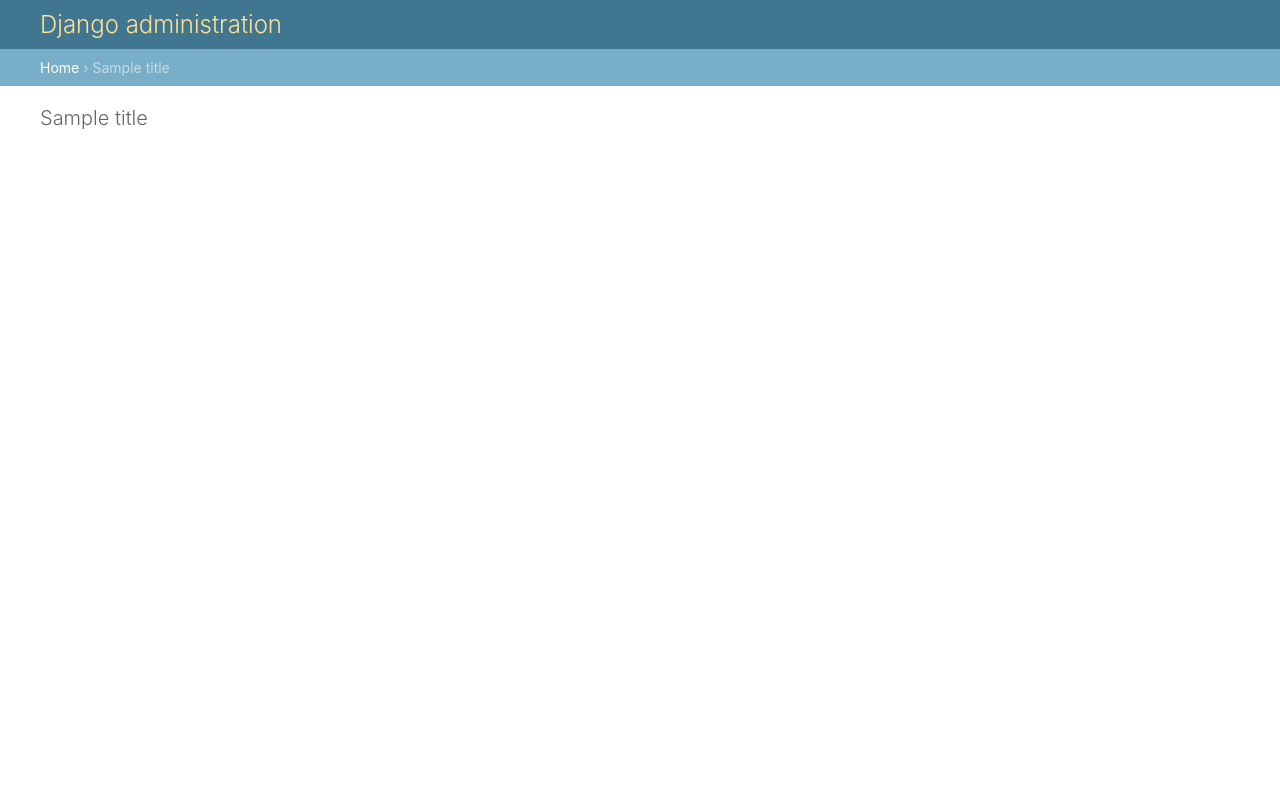
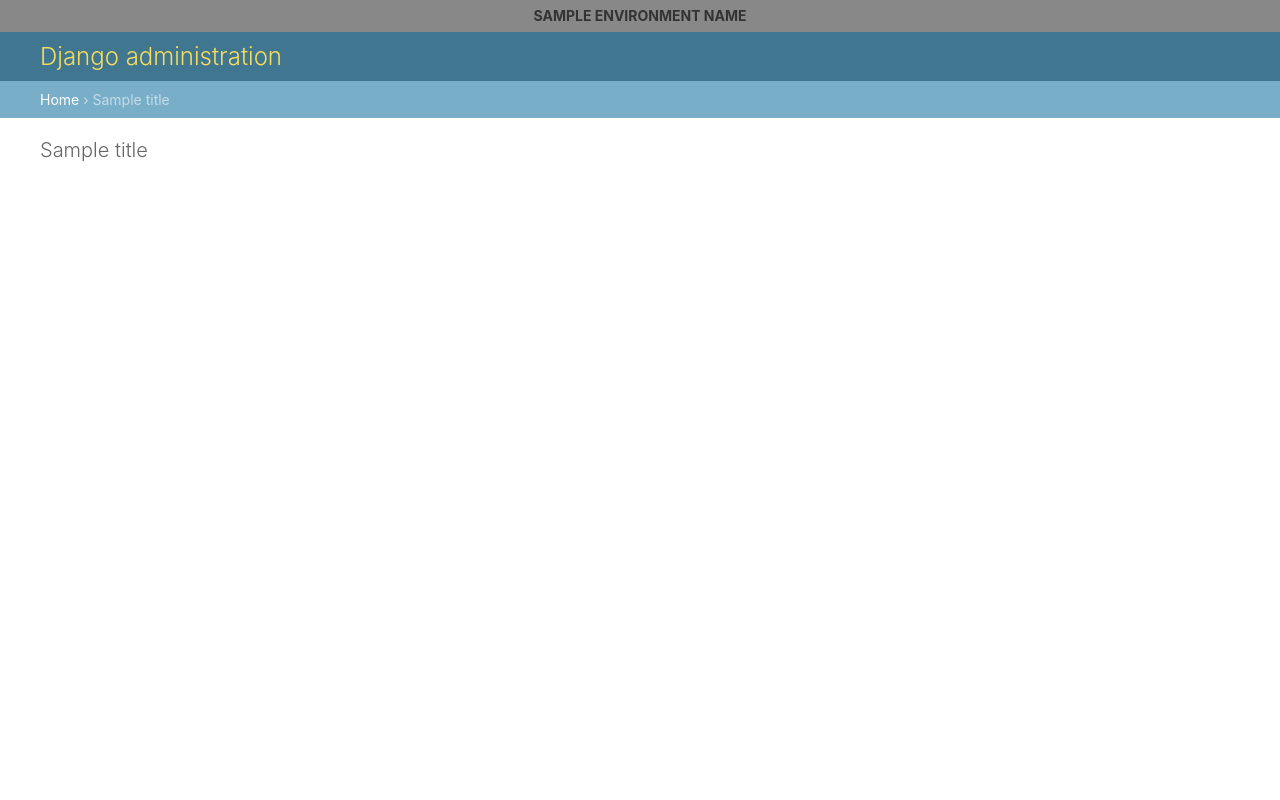
Before and after one commit to City-of-Helsinki/django-helusers, a Django app: template helusers/templates/admin/base_site_default.html in a window 1280 px wide. Run offline with Django 4.2, Linux system fonts and the light colour scheme; the template is opened without the code that fills it: most values are stand-ins (such as "Sample title", 1, 10 or a date in 2020).

Commit message:
feat: add HELUSERS_ENVIRONMENT setting
Shows a banner in Django admin indicating the current
environment if set to one of the predefined values:
- local
- review
- development
- testing
- staging
- production

Refs: RAT-123

```diff
--- a/helusers/settings.py
+++ b/helusers/settings.py
@@ -1,6 +1,9 @@
 from django.conf import settings
 from django.core.signals import setting_changed
 from django.dispatch import receiver
+
+ENVIRONMENT = getattr(settings, "HELUSERS_ENVIRONMENT", None)
+
 
 _defaults = dict(
     AUDIENCE=None,
--- a/helusers/templates/admin/base_site_default.html
+++ b/helusers/templates/admin/base_site_default.html
@@ -1,15 +1,35 @@
 {% extends "admin/base.html" %}
+{% block extrastyle %}
+{{ block.super }}
+{% if environment_name %}
+<style type="text/css">
+    body::before {
+        display: block;
+        line-height: 2rem;
+        background-color: {{ environment_background_color }};
+        content: "{{ environment_name }}";
+        position: sticky;
+        top: 0;
+        z-index: 1000;
+        text-align: center;
+        font-weight: bold;
+        text-transform: uppercase;
+    }
+    body {
+        height: auto;
+    }
+    .sticky {
+        top: 2rem;
+    }
+</style>
+{% endif %}
+{% endblock %}
 {% load static %}
 
 {% block title %}{{ title }} | {{ site_title|default:_('Django site admin') }}{% endblock %}
 
 {% block blockbots %}
 <meta name="robots" content="NONE,NOARCHIVE" />
-{% if site_type == 'production' %}
-<link rel="stylesheet" href="{% static 'helusers/css/default_production.css' %}"/>
-{% else %}
-<link rel="stylesheet" href="{% static 'helusers/css/default.css' %}"/>
-{% endif %}
 {% endblock %}
 
 {% block branding %}
```
Also changed, not shown: helusers/admin_site.py (+33 -0 lines), helusers/static/helusers/css/default_production.css (deleted, +0 -10 lines), README.md.
